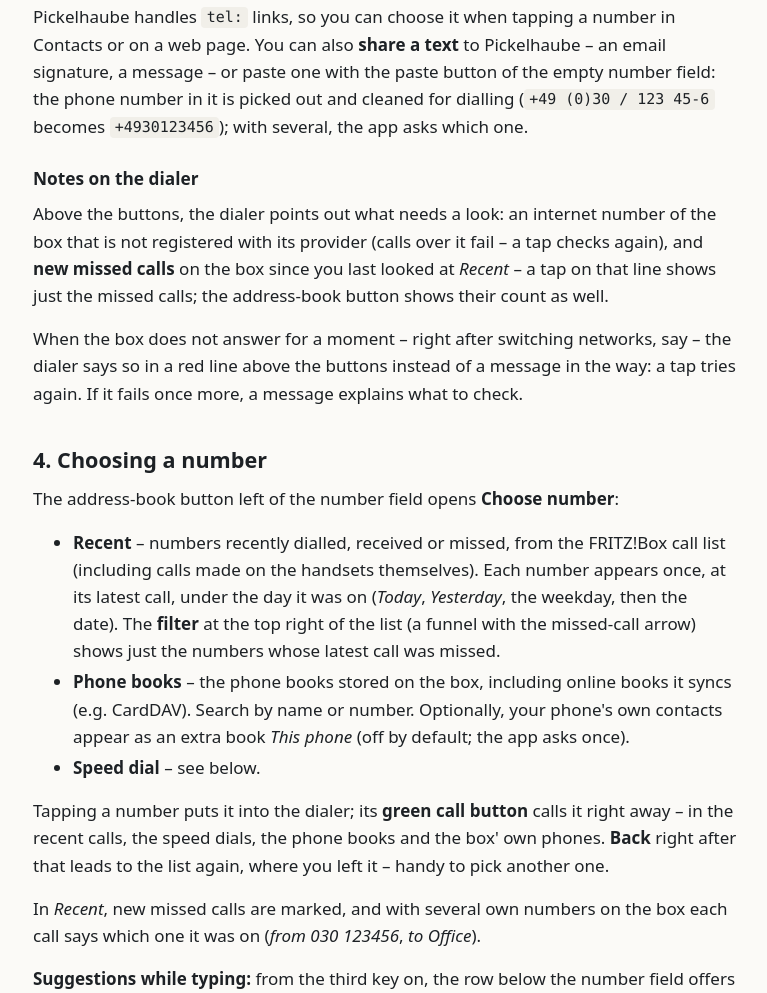
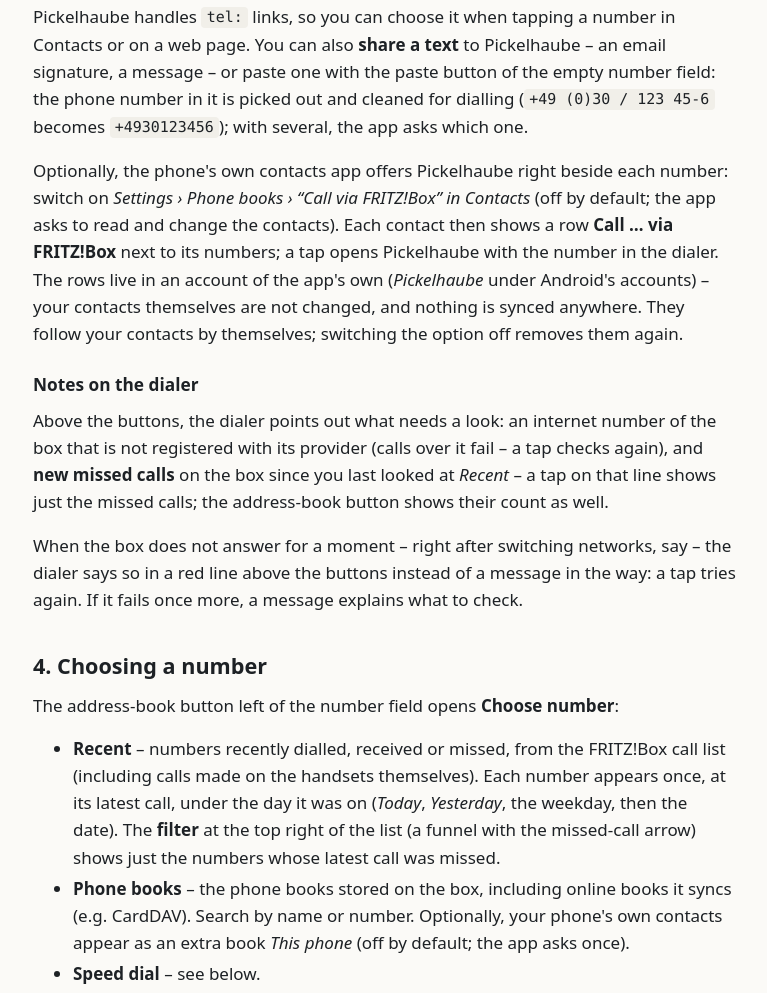
Before and after one commit to arkascha/pickelhaube, a plain HTML site: page docs/web/guide.html in a window 1280 px wide. Shown: the part 3044-4037 px from the top of the page, without its empty margins (255-1022 px from the left). Drawn offline with Linux system fonts and the light colour scheme.

Commit message:
docs for "Call via FRITZ!Box" in Contacts: the guide describes it under "Numbers from elsewhere" and lists the permission to change the contacts, the privacy policy's effective date is November 14, 2026, and the store descriptions in English and German name it under choosing a number – making room for it (they stay under 4000 characters), the line on key tones is dropped and a few others shortened
Co-Authored-By: Claude Opus 5.5 <noreply@anthropic.com>

```diff
--- a/docs/web/guide.html
+++ b/docs/web/guide.html
@@ -120,6 +120,12 @@
     You can also <strong>share a text</strong> to Pickelhaube – an email signature, a message – or paste one with the paste
     button of the empty number field: the phone number in it is picked out and cleaned for dialling
     (<code>+49 (0)30 / 123 45-6</code> becomes <code>+4930123456</code>); with several, the app asks which one.</p>
+  <p>Optionally, the phone's own contacts app offers Pickelhaube right beside each number: switch on
+    <em>Settings › Phone books › “Call via FRITZ!Box” in Contacts</em> (off by default; the app asks to read and change
+    the contacts). Each contact then shows a row <strong>Call … via FRITZ!Box</strong> next to its numbers; a tap opens
+    Pickelhaube with the number in the dialer. The rows live in an account of the app's own (<em>Pickelhaube</em> under
+    Android's accounts) – your contacts themselves are not changed, and nothing is synced anywhere. They follow your
+    contacts by themselves; switching the option off removes them again.</p>
   <h3>Notes on the dialer</h3>
   <p>Above the buttons, the dialer points out what needs a look: an internet number of the box that is not registered
     with its provider (calls over it fail – a tap checks again), and <strong>new missed calls</strong> on the box since you
@@ -246,6 +252,7 @@
       <tbody>
         <tr><td>Network access</td><td>To talk to your FRITZ!Box</td><td>Yes</td></tr>
         <tr><td>Contacts (<code>READ_CONTACTS</code>)</td><td>Show the phone's own contacts as an extra phone book</td><td>No – only if you switch it on</td></tr>
+        <tr><td>Changing contacts (<code>WRITE_CONTACTS</code>)</td><td>Add the rows “Call … via FRITZ!Box” in the phone's contacts app</td><td>No – only if you switch it on</td></tr>
         <tr><td>Call log (<code>READ_CALL_LOG</code>)</td><td>Show the phone's own calls under <em>Recent</em></td><td>No – and not available in the Google Play version (see below)</td></tr>
       </tbody>
     </table>
```
Also changed, not shown: docs/web/privacy-policy.html (+1 -1 lines), docs/store/de-DE/description-full.txt, docs/store/en-US/description-full.txt.
